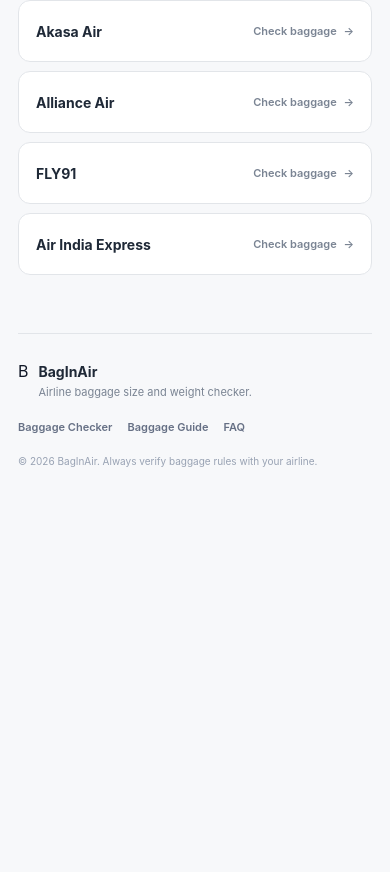
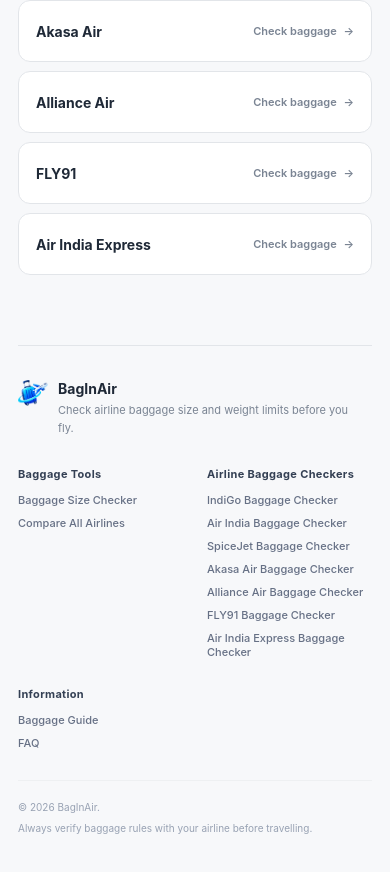
Before and after one commit to Kedar-Dev25/Bag-Checker, a React (Vite) app: page / in a window 390 px wide. Shown: the part 4575-5447 px from the top of the page. Before the commit the page ends 5128 px from the top, so only its background shows below. Built offline with nearby package versions, Linux system fonts and the light colour scheme.

Commit message:
Improve footer navigation and mobile layout

```diff
--- a/src/App.css
+++ b/src/App.css
@@ -1267,13 +1267,20 @@
 ========================================= */
 
 .footer {
-  margin-top: 58px;
-
-  padding-top: 27px;
-  padding-bottom: 20px;
+  max-width: 960px;
+
+  margin: 70px auto 0;
+
+  padding-top: 32px;
+  padding-bottom: 24px;
 
   border-top: 1px solid #e2e5e9;
 }
+
+
+/* =========================================
+   FOOTER BRAND
+========================================= */
 
 .footer-brand {
   display: flex;
@@ -1290,47 +1297,110 @@
   color: #1f2937;
 
   font-size: 14px;
-}
-
+  font-weight: 750;
+}
+.footer-brand-icon {
+  width: 30px;
+  height: 30px;
+
+  display: block;
+  flex-shrink: 0;
+
+  object-fit: contain;
+}
 .footer-brand p {
-  margin: 4px 0 0;
+  max-width: 300px;
+
+  margin: 5px 0 0;
 
   color: #7a8493;
 
   font-size: 11px;
-  line-height: 1.5;
-}
-
-.footer-links {
+  line-height: 1.6;
+}
+
+
+/* =========================================
+   FOOTER COLUMNS
+========================================= */
+
+.footer-columns {
+  display: grid;
+
+  grid-template-columns: 1fr 1fr;
+
+  gap: 28px 24px;
+
+  margin-top: 30px;
+}
+
+.footer-column {
   display: flex;
-  flex-wrap: wrap;
-
-  gap: 15px;
-
-  margin-top: 19px;
-}
-
-.footer-links a {
+  flex-direction: column;
+
+  gap: 9px;
+}
+
+.footer-column h3 {
+  margin: 0 0 3px;
+
+  color: #344054;
+
+  font-size: 11px;
+  font-weight: 750;
+
+  letter-spacing: 0.03em;
+}
+
+.footer-column a {
+  width: fit-content;
+
   color: #667085;
 
   font-size: 11px;
-  font-weight: 600;
+  font-weight: 550;
 
   text-decoration: none;
-}
-
-.footer-links a:hover {
+
+  transition:
+    color 0.15s ease,
+    transform 0.15s ease;
+}
+
+.footer-column a:hover {
   color: #111827;
-}
-
-.footer-copy {
-  margin: 19px 0 0;
+
+  transform: translateX(2px);
+}
+
+
+/* =========================================
+   FOOTER BOTTOM
+========================================= */
+
+.footer-bottom {
+  display: flex;
+  flex-direction: column;
+
+  gap: 5px;
+
+  margin-top: 30px;
+  padding-top: 18px;
+
+  border-top: 1px solid #eef0f2;
+}
+
+.footer-bottom p {
+  margin: 0;
 
   color: #98a2b3;
 
   font-size: 10px;
   line-height: 1.6;
 }
+
+
+
 
 
 /* =========================================
@@ -1388,6 +1458,22 @@
   display: block;
   height: 100%;
 }
+
+  .footer-columns {
+    grid-template-columns: 1fr 1fr 1fr;
+
+    gap: 30px;
+
+    margin-top: 32px;
+  }
+
+  .footer-bottom {
+    flex-direction: row;
+    align-items: center;
+    justify-content: space-between;
+
+    gap: 20px;
+  }
 }
 
 
@@ -1804,6 +1890,23 @@
 
     margin: 70px auto 0;
   }
+
+    .footer {
+    max-width: 960px;
+
+    margin: 70px auto 0;
+
+    padding-top: 34px;
+    padding-bottom: 26px;
+  }
+
+  .footer-columns {
+    gap: 50px;
+  }
+
+  .footer-column a {
+    font-size: 11px;
+  }
 }
 
 
--- a/src/App.jsx
+++ b/src/App.jsx
@@ -2076,37 +2076,60 @@
 
 
         {/* Footer */}
+{/* Footer */}
 <footer className="footer">
 
 <div className="footer-brand">
-
-            <div className="brand-mark">
-              B
-            </div>
+  <img
+    src="/logo.png"
+    alt="BagInAir"
+    className="footer-brand-icon"
+  />
 
   <div>
-
-              <strong>
-                BagInAir
-              </strong>
-
-              <p>
-                Airline baggage size and weight checker.
-              </p>
-
-            </div>
-
-          </div>
-
-
-          <nav
-            className="footer-links"
-            aria-label="Footer navigation"
-          >
-
-            <a href="#checker">
-              Baggage Checker
+    <strong>BagInAir</strong>
+
+    <p>
+      Check airline baggage size and weight limits before you fly.
+    </p>
+  </div>
+</div>
+
+
+  <div className="footer-columns">
+
+    {/* Baggage Tools */}
+    <div className="footer-column">
+      <h3>Baggage Tools</h3>
+
+      <a href="/">
+        Baggage Size Checker
       </a>
+
+      <a href="/airlines">
+        Compare All Airlines
+      </a>
+    </div>
+
+
+    {/* Airline Checkers */}
+    <div className="footer-column">
+      <h3>Airline Baggage Checkers</h3>
+
+      {airlines.map((item) => (
+        <a
+          key={item.id}
+          href={`/${item.id}`}
+        >
+          {item.name} Baggage Checker
+        </a>
+      ))}
+    </div>
+
+
+    {/* Information */}
+    <div className="footer-column">
+      <h3>Information</h3>
 
       <a href="#baggage-info">
         Baggage Guide
@@ -2115,14 +2138,22 @@
       <a href="#faq">
         FAQ
       </a>
-
-          </nav>
-
-
-          <p className="footer-copy">
+    </div>
+
+  </div>
+
+
+  <div className="footer-bottom">
+
+    <p>
       © {new Date().getFullYear()} BagInAir.
-            Always verify baggage rules with your airline.
-          </p>
+    </p>
+
+    <p>
+      Always verify baggage rules with your airline before travelling.
+    </p>
+
+  </div>
 
 </footer>
 
```
Lines whose indentation alone changed are shown as unchanged.
